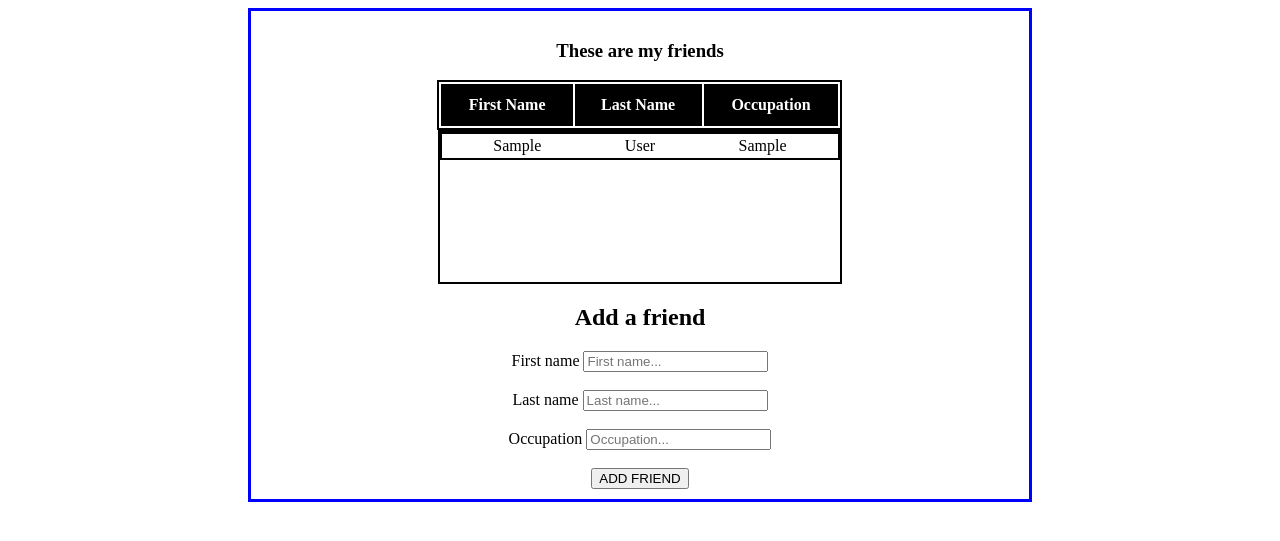
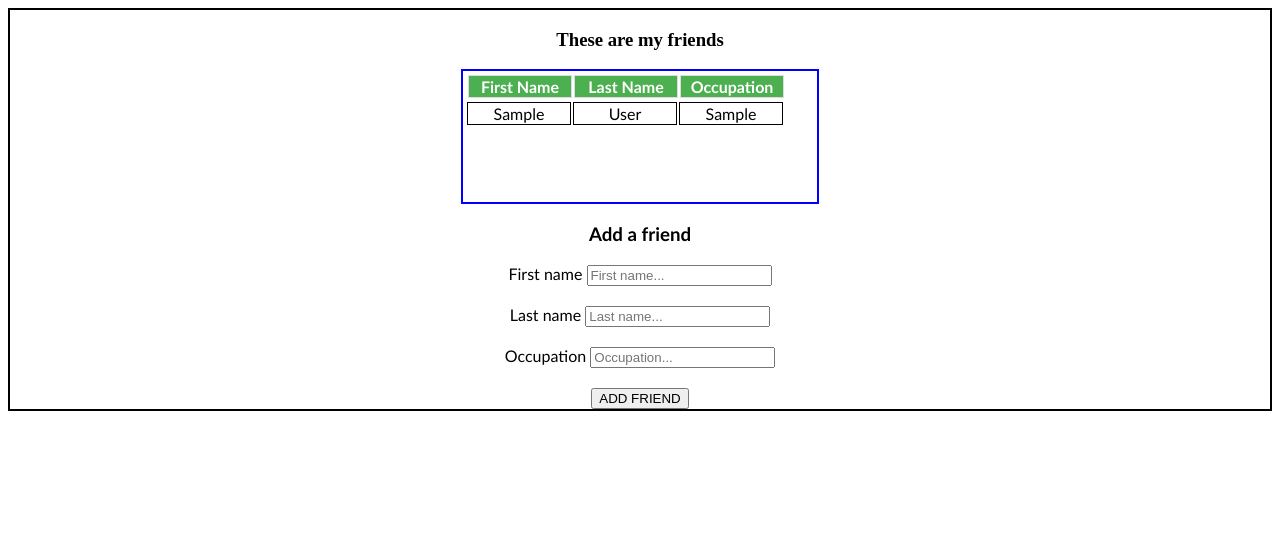
Before and after one commit to IanAranha/Flask_mySQL, a Flask app: page / in a window 1280 px wide. Shown: the top 541 px of the page. Run offline with Flask 2, Linux system fonts and the light colour scheme; tables that the repository leaves empty or names only in its code hold one stand-in row (values such as "Sample post"); lists and menus that the app fills with data are empty.

Commit message:
Refactored 'friends'

```diff
--- a/friends/server.py
+++ b/friends/server.py
@@ -5,13 +5,13 @@ app = Flask(__name__)
 
 @app.route('/')
 def index():
-    mysql = connectToMySQL('friends')
+    mysql = connectToMySQL('friendsdb')
     all_friends = mysql.query_db("SELECT * FROM friends")
     return render_template('index.html', friends=all_friends)
 
 @app.route('/create_friend', methods=['POST'])
 def create_friend():
-    mysql = connectToMySQL('friends')
+    mysql = connectToMySQL('friendsdb')
     query = 'INSERT INTO friends (first_name, last_name, occupation, created_at, updated_at) VALUES (%(first_name)s, %(last_name)s, %(occupation)s, NOW(), NOW())'
     data = {
         'first_name': request.form['first_name'],
--- a/friends/static/css/myStyle.css
+++ b/friends/static/css/myStyle.css
@@ -1,44 +1,54 @@
 #container{
-    width: 60%;
     margin: auto;
-    height: 80%;
-    border: 3px solid blue;
-    padding:10px;
+    border: 2px solid black;
+    align-content: center;
     text-align: center;
 }
 
-#inner_box{
-    align-items: center;
-    overflow-y: scroll;
-    border: 2px solid black;
-    scroll-behavior: auto;
-    margin: auto;
-    height: 150px;
-    width: 400px;
+#friends_table {
+  font-family: "Trebuchet MS", Arial, Helvetica, sans-serif;
+  border: 2px solid blue;
+  width: auto;
+  height: auto;
+  overflow-y: scroll;
+  align-items: center;
+  margin: auto;
 }
 
-#friends_table{
-    align: center;
-    margin: auto;
-    width: 405px;
-    border:2px solid black;
-}
-#friends_table2{
-    align: center;
-    margin: auto;
-    width: 400px;
-    border:2px solid black;
-    overflow-y: scroll;
+#friends_table thead {
+  display:block;
+  padding-left: 1px;
 }
 
-#friends_table2 tr:nth-child(even){background-color: #f2f2f2;}
-
-#friends_table2 tr:hover {background-color: #ddd;}
-
-#friends_table th {
-  padding-top: 12px;
-  padding-bottom: 12px;
+#friends_table th{
+  border: 1px solid #ddd;
+  padding-left: auto;
+  width: 100px;
   text-align: center;
-  background-color: black;
+  background-color: #4CAF50;
   color: white;
 }
+
+#friends_table tbody{
+  display:block;
+  overflow:auto;
+  height:100px;
+  width:350px;
+}
+
+#friends_table td{
+  border:1px solid black;
+  width: 100px;
+  text-align: center;
+}
+
+#friends_table tr:nth-child(even){
+    background-color: #A9A9A9;
+}
+
+#submission_form{
+    font-family: "Trebuchet MS", Arial, Helvetica, sans-serif;
+    border-top: : 3px solid black;
+    margin: auto;
+    text-align: center;
+}
--- a/friends/templates/index.html
+++ b/friends/templates/index.html
@@ -14,9 +14,7 @@
                         <th>Last Name</th>
                         <th>Occupation</th>
                     </thead>
-                </table>
-                <div id='inner_box'>
-                    <table id='friends_table2'>
+                    <tbody>
                         {%for friend in friends%}
                         <tr>
                             <td>{{friend['first_name']}}</td>
@@ -24,9 +22,10 @@
                             <td>{{friend['occupation']}}</td>
                         </tr>
                         {%endfor%}
+                    </tbody>
                 </table>
-                </div>
-            <h2>Add a friend</h2>
+            <div id='submission_form'>
+                <h3>Add a friend</h3>
                     <form action='/create_friend' method='post'>
                         <label for="first_name">First name</label>
                         <input type="text" name="first_name" placeholder="First name..."><br>
@@ -40,5 +39,7 @@
                         <button type="submit">ADD FRIEND</button>
                     </form>
             </div>
+
+        </div>
     </body>
 </html>
```
Also changed, not shown: leads_gen_business/mysqlconnection.py (added, +47 -0 lines), leads_gen_business/server.py (added, +14 -0 lines), leads_gen_business/templates/index.html (added, +12 -0 lines), leads_gen_business/static/myStyle.css (added). Lines whose indentation alone changed are shown as unchanged.
